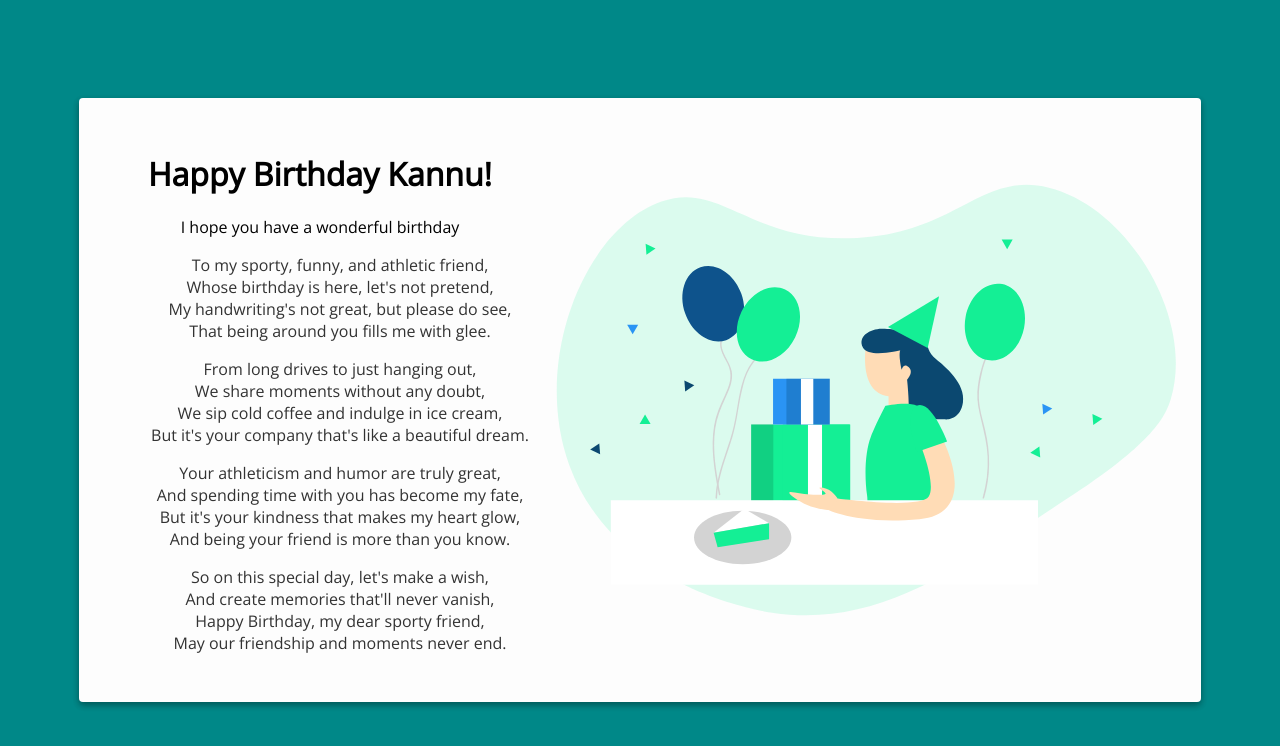
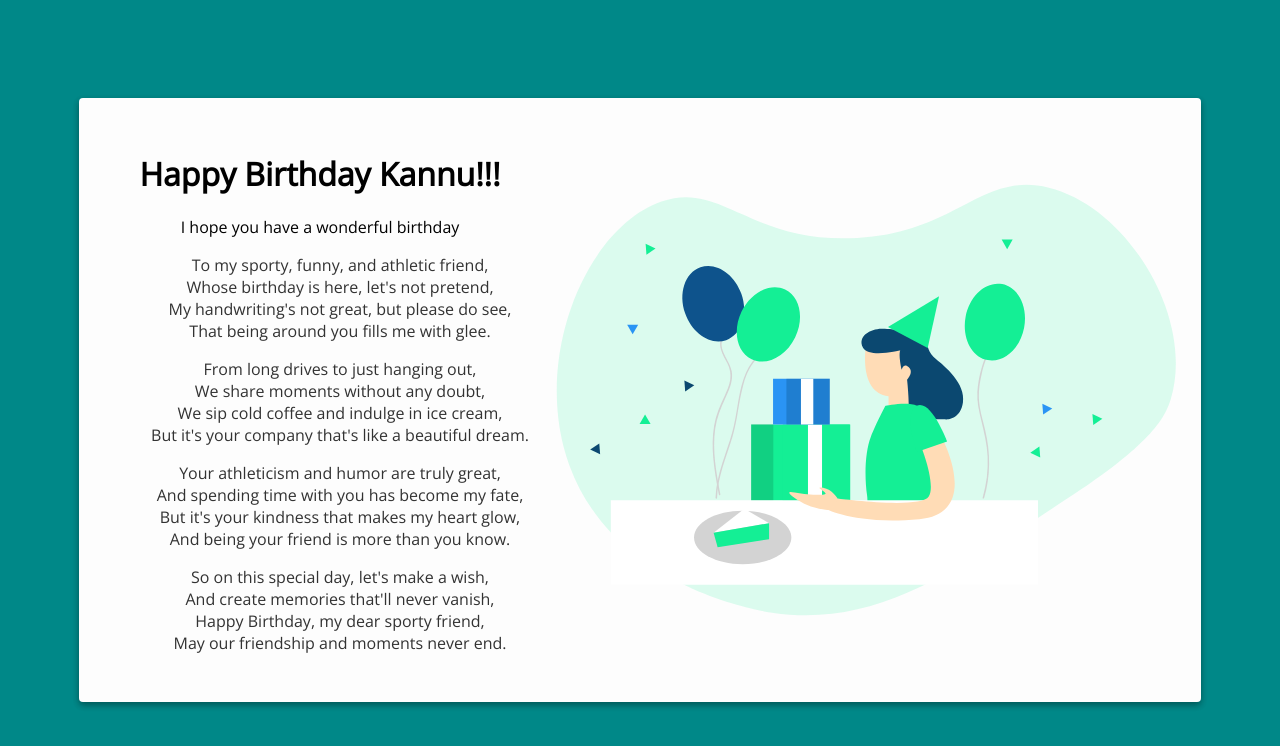
Before and after one commit to Prabhat000/birthday.github.io, a plain HTML site: page index.html in a window 1280 px wide. Drawn offline with nearby package versions, Linux system fonts and the light colour scheme.

Commit message:
Update index.html

```diff
--- a/index.html
+++ b/index.html
@@ -12,7 +12,7 @@
   <div class="card">
     <div><img src="./birthday.svg" alt="birthday" class="birthday"></div>
     <div class="text">
-      <h1 class="algin">Happy Birthday Kannu!</h1>
+      <h1 class="algin">Happy Birthday Kannu!!!</h1>
       <p class="algin">I hope you have a wonderful birthday</p>
       <p class="muted">
         <ul style="list-style-type:none;" class="muted">
```
